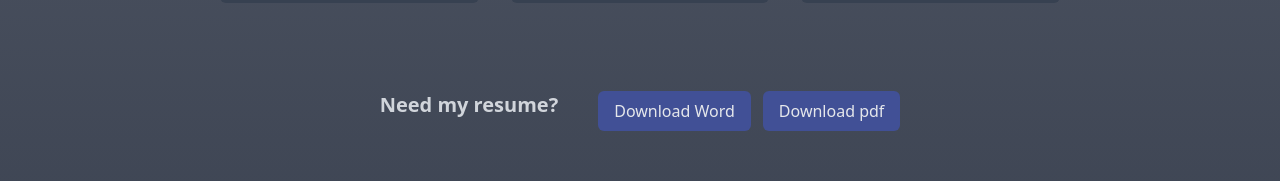
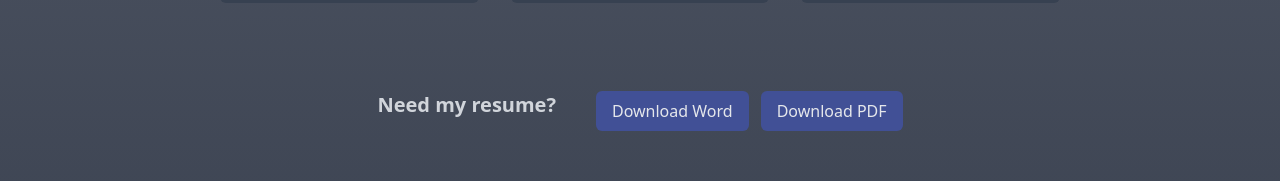
Before and after one commit to BaharSarlak/personalportfolio, a React (Create React App) app: page / in a window 1280 px wide. Shown: the part 1196-1377 px from the top of the page. Built offline with nearby package versions, Linux system fonts and the light colour scheme; the HTML template or start-up script is replaced by a standard one.

Commit message:
updated resume file

```diff
--- a/src/App.js
+++ b/src/App.js
@@ -82,7 +82,7 @@ function App() {
             <h5 className='my-5 sm:my-0 text-gray-300 text-xl font-bold '>Need my resume?</h5>
             <div className='flex justify-center gap-3'>
               <a href={wordResume} download={'Bahar Sarlak--resume.doc'}><button className='bg-dark-blue px-4 py-2 rounded-md'>Download Word</button></a>
-              <a href={pdfResume} download={'Bahar Sarlak--resume.pdf'}><button className='bg-dark-blue px-4 py-2 rounded-md'>Download pdf</button></a>
+              <a href={pdfResume} download={'Bahar Sarlak--resume.pdf'}><button className='bg-dark-blue px-4 py-2 rounded-md'>Download PDF</button></a>
             </div>
           </div>
         </div>
```
Also changed, not shown: 2 other files (tests, documents, lock files or other folders).
